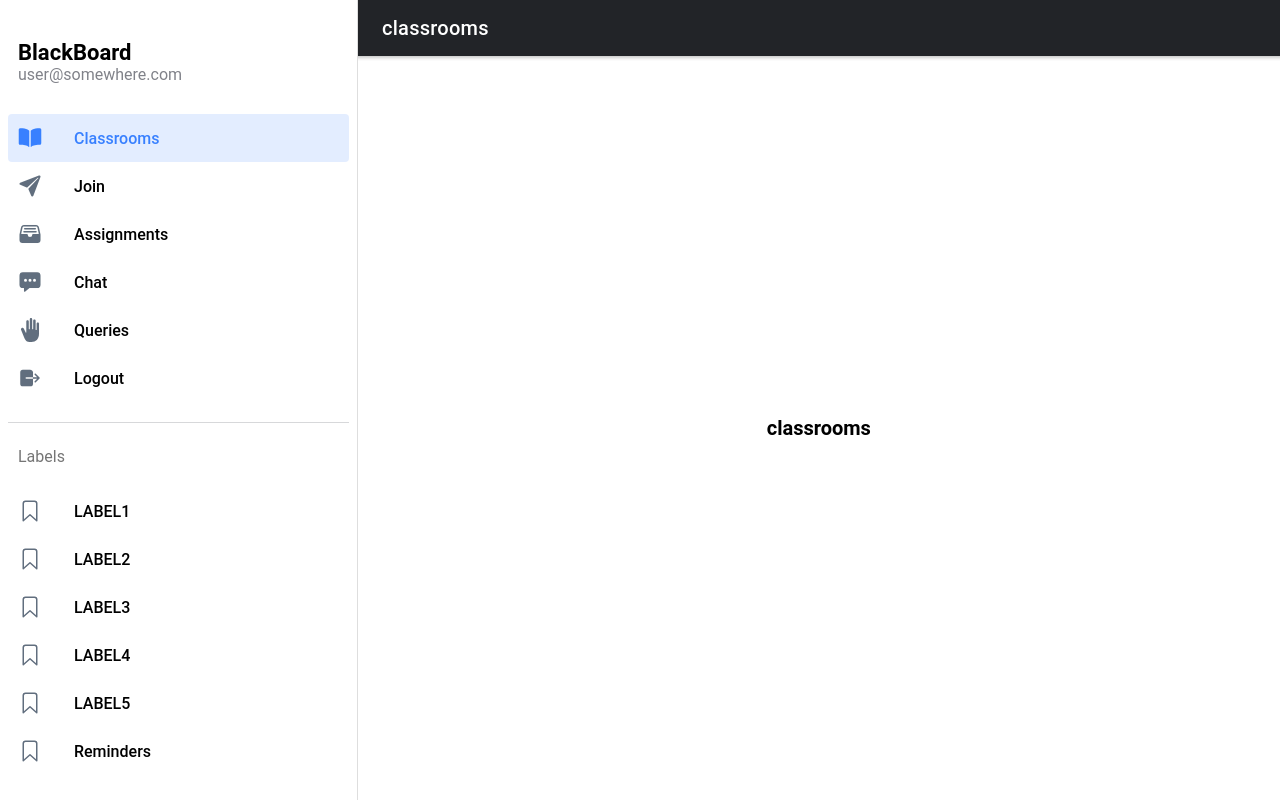
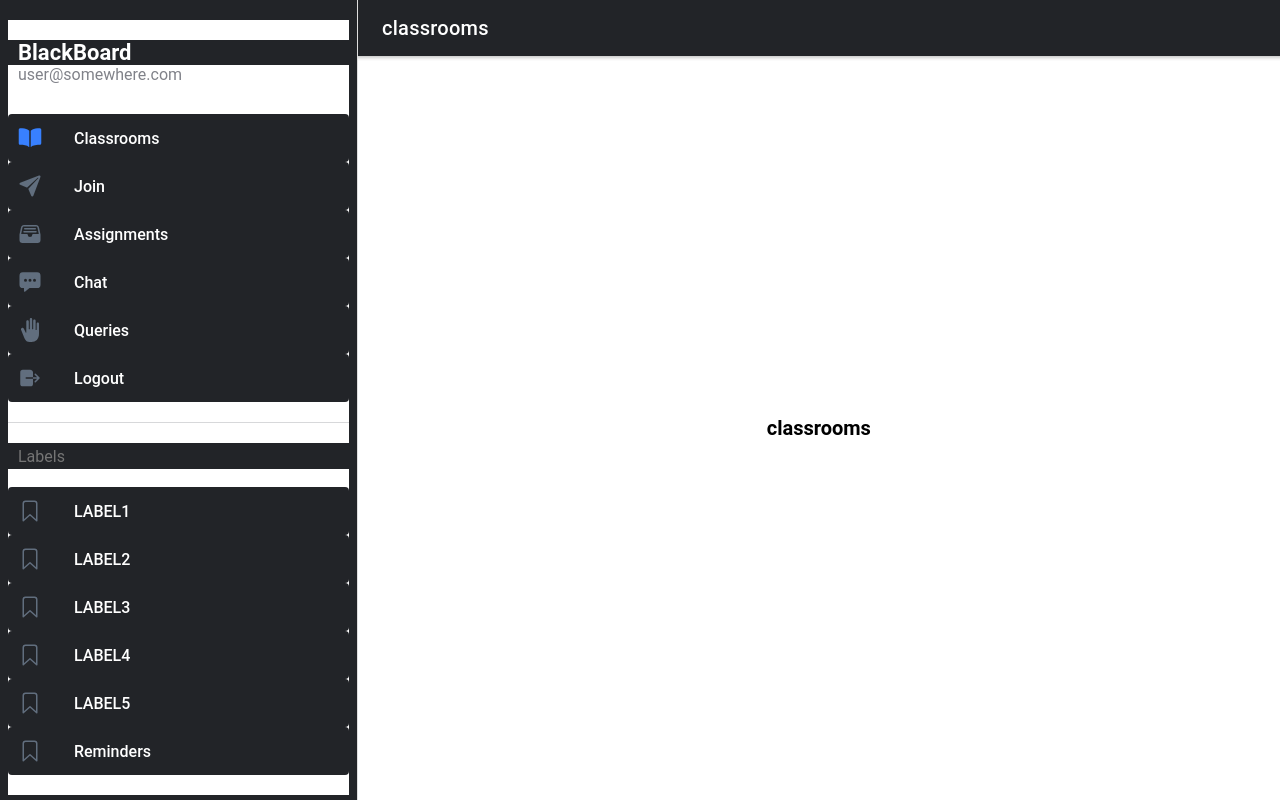
Before and after one commit to Samsung-Digital-Labs/pwa-frontend, a React (Create React App) app: page /page/classrooms in a window 1280 px wide. Built offline with nearby package versions, Linux system fonts and the light colour scheme.

Commit message:
chane menu color

```diff
--- a/src/components/Menu.tsx
+++ b/src/components/Menu.tsx
@@ -71,16 +71,16 @@ import {
     const location = useLocation();
 
     return (
-      <IonMenu contentId="main" type="overlay">
-        <IonContent>
-          <IonList id="inbox-list">
-            <IonListHeader>BlackBoard</IonListHeader>
-            <IonNote>user@somewhere.com</IonNote>
+      <IonMenu contentId="main" type="overlay" color = "dark">
+        <IonContent color = "dark">
+          <IonList id="inbox-list" color = "dark">
+            <IonListHeader color = "dark">BlackBoard</IonListHeader>
+            <IonNote color = "dark">user@somewhere.com</IonNote>
             {appPages.map((appPage, index) => {
               return (
-                <IonMenuToggle key={index} autoHide={false}>
-                  <IonItem className={location.pathname === appPage.url ? 'selected' : ''} routerLink={appPage.url} routerDirection="none" lines="none" detail={false}>
-                    <IonIcon slot="start" ios={appPage.iosIcon} md={appPage.mdIcon} />
+                <IonMenuToggle  key={index} autoHide={false} >
+                  <IonItem color = "dark" className={location.pathname === appPage.url ? 'selected' : ''} routerLink={appPage.url} routerDirection="none" lines="none" detail={false}>
+                    <IonIcon  slot="start" ios={appPage.iosIcon} md={appPage.mdIcon} />
                     <IonLabel>{appPage.title}</IonLabel>
                   </IonItem>
                 </IonMenuToggle>
@@ -88,10 +88,10 @@ import {
             })}
           </IonList>
 
-          <IonList id="labels-list">
-            <IonListHeader>Labels</IonListHeader>
+          <IonList id="labels-list" >
+            <IonListHeader color = "dark">Labels</IonListHeader>
             {labels.map((label, index) => (
-              <IonItem lines="none" key={index}>
+              <IonItem color = "dark" lines="none" key={index}>
                 <IonIcon slot="start" icon={bookmarkOutline} />
                 <IonLabel>{label}</IonLabel>
               </IonItem>
```
